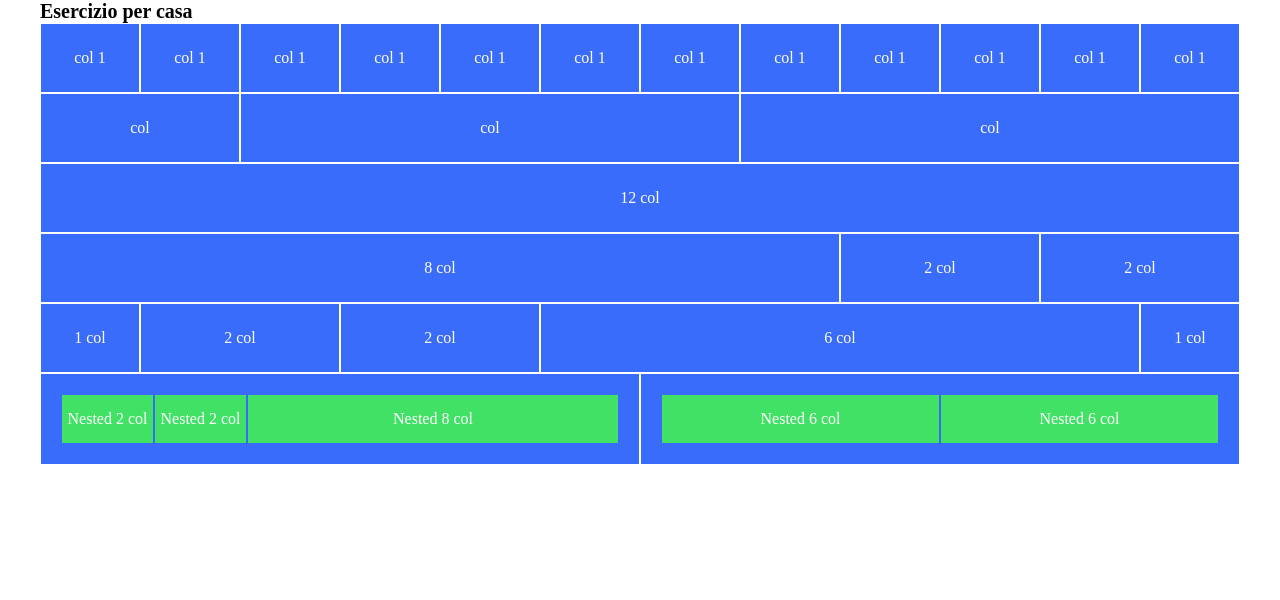
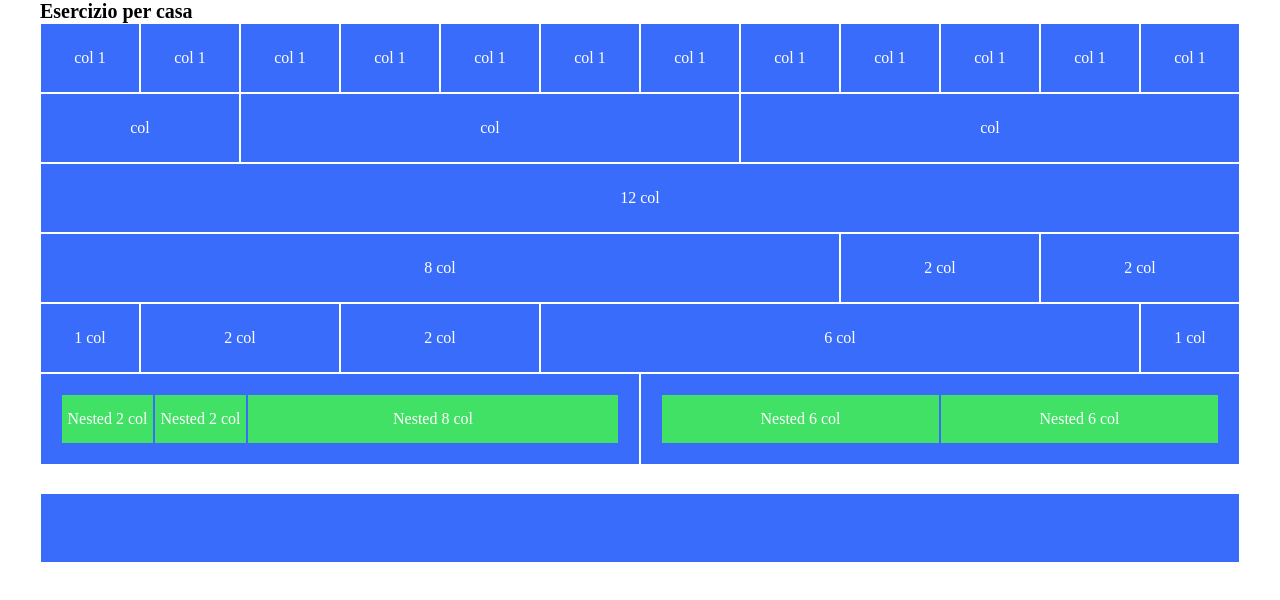
Before and after one commit to Mario-Arista/html-css-12bool, a plain HTML site: page index.html in a window 1280 px wide. Drawn offline with Linux system fonts and the light colour scheme.

Commit message:
row n. 7

```diff
--- a/css/style.css
+++ b/css/style.css
@@ -3,6 +3,7 @@ h1 {
 }
 
 .row {
+    width: 100%;
     height: 70px;
     color: white;
 }
--- a/index.html
+++ b/index.html
@@ -108,7 +108,7 @@
             </div>
         </div>
 
-        <div class="row mb-28">
+        <div class="row">
 
             <div class="col-6 flex blue justify-center align-center b-1 p-20">
 
@@ -134,7 +134,10 @@
 
             </div>
 
-
+            <div class="row mt-28">
+                <div class="col-12 blue b-1">
+                </div>
+            </div>
 
         </div>
 
```
